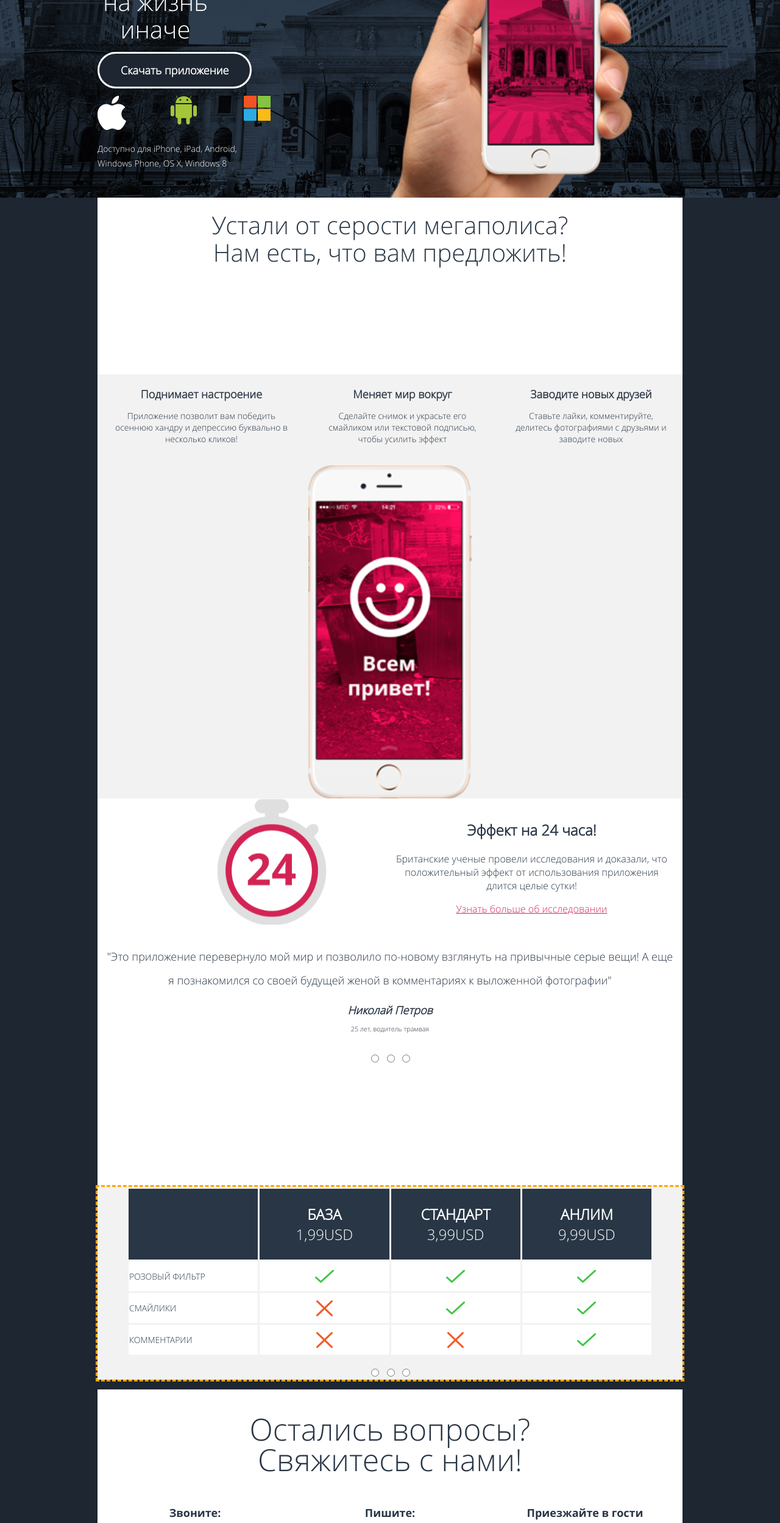
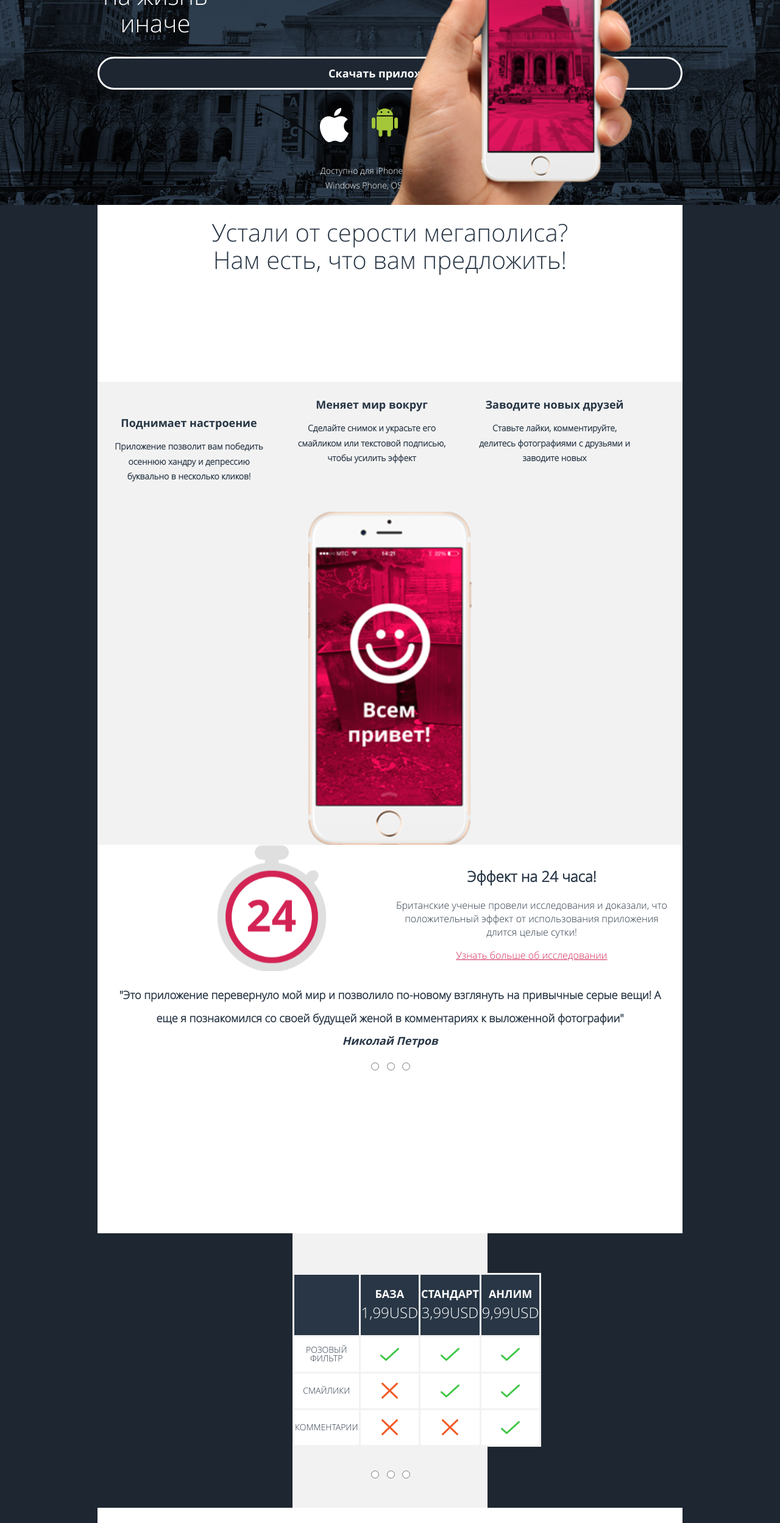
Before and after one commit to cartario/HtmlAcademy2-1175789-pink-18, a website: page source/index.html in a window 1280 px wide. Shown: the part 240-2737 px from the top of the page at 61% size. Drawn offline with nearby package versions, Linux system fonts and the light colour scheme; files that its build step writes are made by us from their sources.

Commit message:
PP для моб.версии

```diff
--- a/source/index.html
+++ b/source/index.html
@@ -132,24 +132,28 @@
           <table class="products__item slider__item">
             <tr>
               <td class="products__value">
-                <p>
-                <b></b><br>
-                </p>
+                <div>
+                  <p class="products__name"></p>
+                  <p class="products__price"></p>
+                </div>
               </td>
               <td class="products__value">
-                <p>
-                <b>База</b><br>
-                1,99usd</p>
+                <div>
+                  <p class="products__name">База</p>
+                  <p class="products__price">1,99usd</p>
+                </div>
               </td>
               <td class="products__value">
-                <p>
-                <b>Стандарт</b><br>
-                3,99usd</p>
+                <div>
+                  <p class="products__name">Стандарт</p>
+                  <p class="products__price">3,99usd</p>
+                </div>
               </td>
               <td class="products__value">
-                <p>
-                <b>Анлим</b><br>
-                9,99usd</p>
+                <div>
+                  <p class="products__name">Анлим</p>
+                  <p class="products__price">9,99usd</p>
+                </div>
               </td>
             </tr>
             <tr>
@@ -202,7 +206,7 @@
           <ul class="contacts__list">
             <li class="contacts__item">
               <b>Звоните:</b>
-              <p class="contacts__text">+7125556666</p>
+              <p class="contacts__text">+7-(812)-555-66-66</p>
             </li>
             <li class="contacts__item">
               <b>Пишите:</b>
--- a/source/less/blocks/advantages.less
+++ b/source/less/blocks/advantages.less
@@ -32,19 +32,30 @@
   }
 
   &-list__item {
-    padding: 20px;
+    padding: 25px 20px 0 20px;
+  }
+
+  &-list__item:nth-child(1) {
+    margin-top: 30px;
   }
 
   &-list__slogan {
+    display: block;
+    margin-bottom: 15px;
     font-size: 18px;
   }
 
   &-list__intro {
+    width: 260px;
+    margin: 0 auto;
     font-size: 14px;
+    font-weight: bold;
+    line-height: 1.75;
   }
 
   &__img {
     margin: 0 auto;
+    margin-top: 45px;
   }
 }
 
--- a/source/less/blocks/contacts.less
+++ b/source/less/blocks/contacts.less
@@ -1,14 +1,15 @@
 .contacts {
   width: 320px;
-  min-height: 650px;
+  min-height: 620px;
   margin: 0 auto;
   text-align: center;
   background: url("../img/bg-map-mobile@1x.png") no-repeat 50% 100%;
 
   &__title {
     margin: 0;
-    padding: 40px;
+    padding: 40px 40px 30px 40px;
     font-size: 24px;
+    line-height: 1.2;
     font-weight: normal;
     color: @color-black;
     background-color: white;
@@ -25,11 +26,16 @@
   }
 
   &__text {
-    margin: 0;
+    width: 237px;
+    margin: 0 auto;
     padding: 0;
     font-size: 24px;
-    font-weight: normal;
+    line-height: 1.2;
     color: @color-pink;
+  }
+
+  &__item:last-child p {
+    margin-bottom: 40px; /*временно*/
   }
 
   &__list {
--- a/source/less/blocks/download.less
+++ b/source/less/blocks/download.less
@@ -1,6 +1,6 @@
 .download {
   width: 320px;
-  padding: 30px;
+  padding: 20px;
   box-sizing: border-box;
   margin: 0 auto;
   color: white;
@@ -68,8 +68,10 @@
 }
 
 .button {
+  display: block;
   width: 100%;
-  height: 55px;
+  margin-top: 10px;
+  box-sizing: border-box;
   font-size: 18px;
   text-align: center;
   border: solid 3px white;
@@ -77,7 +79,7 @@
 }
 
 .button--download {
-  padding: 15px 35px;
+  padding: 12px 0;
   font-weight: bold;
   text-decoration: none;
   background-color: @color-blue;
@@ -94,9 +96,11 @@
 }
 
 .download__description {
-  width: 229px;
-  min-height: 37px;
+  display: block;
+  width: 240px;
+  margin: 0 auto;
   font-size: 14px;
+  text-align: center;
   line-height: 1.71;
   font-weight: 300;
 }
@@ -105,7 +109,8 @@
   .reset-list();
   display: flex;
   justify-content: space-between;
-  margin-top: 30px;
+  width: 230px;
+  margin: 30px auto;
 }
 
 .download-list__item {
--- a/source/less/blocks/feedback.less
+++ b/source/less/blocks/feedback.less
@@ -13,12 +13,15 @@
   }
 
   &__profession {
+    display: none;
     font-size: 60%;
   }
 
   &__text {
+    margin: 5px;
     font-size: 14px;
     line-height: 2.14;
+    font-weight: bold;
   }
 
   &__list {
@@ -30,13 +33,10 @@
     flex-direction: column;
     margin: 0;
   }
-}
 
-.products {
-  width: 320px;
-  min-height: 450px;
-  margin: 0 auto;
-  .outline3();
+  &__toggles {
+    margin-bottom: 50px; /*временно*/
+  }
 }
 
 @media (min-width: @tablet-width) {
--- a/source/less/blocks/page-main.less
+++ b/source/less/blocks/page-main.less
@@ -3,15 +3,41 @@ h2 {
 }
 
 .products {
+  width: 320px;
+  min-height: 450px;
+  margin: 0 auto;
   text-transform: uppercase;
   background-color: @color-grey;
+
+  tr {
+    height: 60px;
+  }
+
+  &__list {
+    padding-top: 65px; /*временно*/
+  }
 
   &__value {
     width: 25%;
   }
 
+  &__name {
+    margin-top: 18px;
+    margin-bottom: 2px;
+    font-size: 18px;
+  }
+
+  &__price {
+    margin: 0;
+    margin-bottom: 20px;
+  }
+
   &__text {
+    margin: 0;
+    padding: 0;
     font-size: 14px;
+    line-height: 1;
+    text-align: center;
   }
 
   &__text--yes {
@@ -27,6 +53,7 @@ h2 {
   }
 
   &__toggles {
+    margin-top: 35px;
     text-align: center;
   }
 }
--- a/source/less/common/fonts.less
+++ b/source/less/common/fonts.less
@@ -27,3 +27,10 @@
   font-style: normal;
   font-stretch: normal;
 }
+
+.button,
+.advantages-list__slogan,
+.feedback__author,
+.products__name {
+  font-family: "OpenSans-Bold", "Arial", sans-serif;
+}
```
